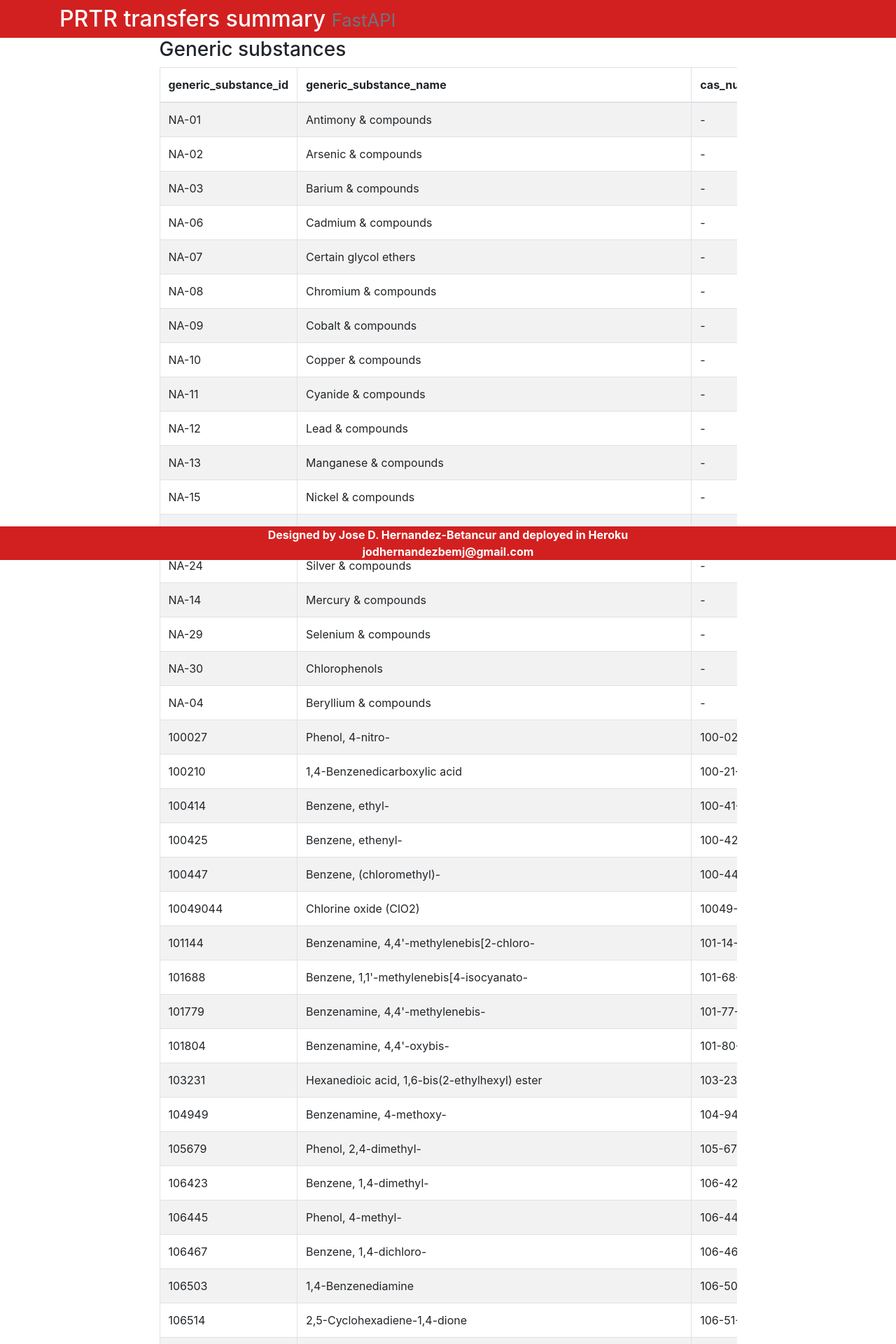
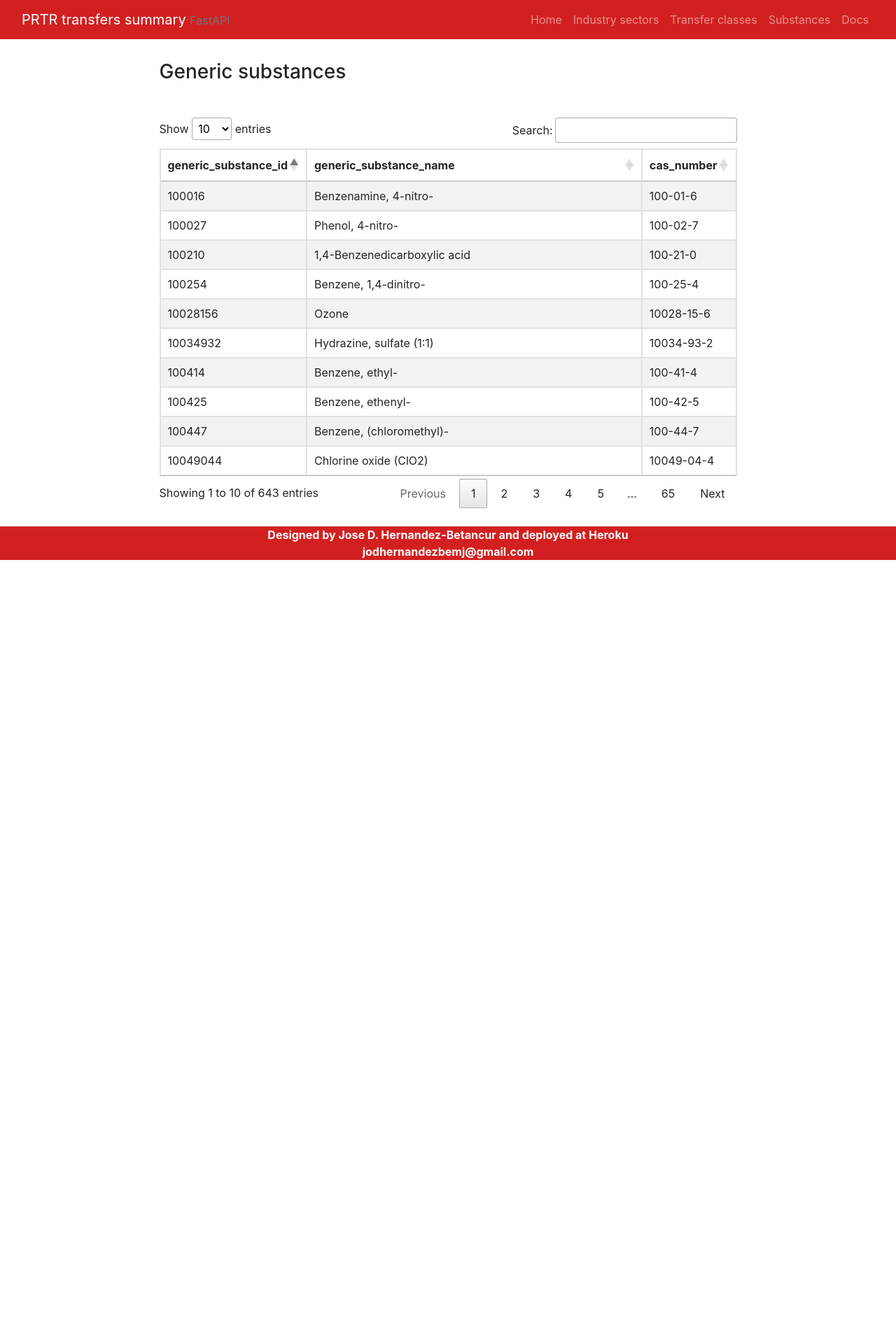
Before and after one commit to jodhernandezbe/PRTR_transfers_FastAPI, a FastAPI app: page /substances/ in a window 1280 px wide. Shown: the top 1920 px of the page at 70% size. After the commit the page ends 800 px from the top, so only its background shows below. Run offline with FastAPI, Linux system fonts and the light colour scheme; some libraries are stand-ins or nearby versions.

Commit message:
Version July 12, 2021

```diff
--- a/static/css/base.css
+++ b/static/css/base.css
@@ -39,3 +39,8 @@ h2 {
 #carousel .overlay .row {
     height: 100%;
 }
+
+h3 {
+   padding-top: 30px;
+   padding-bottom: 40px;
+}
--- a/templates/base.html
+++ b/templates/base.html
@@ -6,6 +6,7 @@
         <meta name="viewport" content="width=device-width, initial-scale=1, shrink-to-fit=no">
 
         <!-- Bootstrap CSS -->
+        <link rel="stylesheet" type="text/css" href="https://cdn.datatables.net/1.10.25/css/jquery.dataTables.css">
         <link rel="stylesheet" href="https://maxcdn.bootstrapcdn.com/bootstrap/4.0.0/css/bootstrap.min.css" integrity="sha384-Gn5384xqQ1aoWXA+058RXPxPg6fy4IWvTNh0E263XmFcJlSAwiGgFAW/dAiS6JXm" crossorigin="anonymous">
         <link rel="stylesheet" type="text/css" href="{{ url_for('static', path='css/base.css') }}"/>
 
@@ -14,16 +15,31 @@
     <body>
 
         <header class="sticky-top" id="header">
-
             <nav class="navbar navbar-expand-lg navbar-dark">
-                <div class="container">
-                    <h2 class="display-5">
-                        PRTR transfers summary <small class="text-muted">FastAPI</small>
-                    </h2>
-
-                    {% block header %}
-                    {% endblock %}
-
+                <div class="container-fluid">
+                    <a class="navbar-brand" href="/">PRTR transfers summary <small class="text-muted">FastAPI</small></a>
+                    <button class="navbar-toggler" type="button" data-toggle="collapse" data-target="#navbarSupportedContent" aria-controls="navbarSupportedContent" aria-expanded="false" aria-label="Toggle navigation">
+                        <span class="navbar-toggler-icon"></span>
+                    </button>
+                    <div class="collapse navbar-collapse" id="navbarSupportedContent">
+                        <ul class="nav navbar-nav ml-auto mb-2 mb-lg-0">
+                            <li class="nav-item">
+                                <a class="nav-link" href="/">Home</a>
+                            </li>
+                            <li class="nav-item">
+                                <a class="nav-link" href="/sectors/">Industry sectors</a>
+                            </li>
+                            <li class="nav-item">
+                                <a class="nav-link" href="/transfer_classes/">Transfer classes</a>
+                            </li>
+                            <li class="nav-item">
+                                <a class="nav-link" href="/substances/">Substances</a>
+                            </li>
+                            <li class="nav-item">
+                                <a class="nav-link" href="/docs/">Docs</a>
+                            </li>
+                        </ul>
+                    </div>
                 </div>
             </nav>
         </header>
@@ -36,7 +52,7 @@
         <footer id='footer'>
             <div class="container">
                 <div class="row justify-content-center">
-                    Designed by Jose D. Hernandez-Betancur and deployed in Heroku
+                    Designed by Jose D. Hernandez-Betancur and deployed at Heroku
                 </div>
                 <div class="row justify-content-center">
                     jodhernandezbemj@gmail.com
@@ -49,5 +65,9 @@
         <script src="https://code.jquery.com/jquery-3.2.1.slim.min.js" integrity="sha384-KJ3o2DKtIkvYIK3UENzmM7KCkRr/rE9/Qpg6aAZGJwFDMVNA/GpGFF93hXpG5KkN" crossorigin="anonymous"></script>
         <script src="https://cdnjs.cloudflare.com/ajax/libs/popper.js/1.12.9/umd/popper.min.js" integrity="sha384-ApNbgh9B+Y1QKtv3Rn7W3mgPxhU9K/ScQsAP7hUibX39j7fakFPskvXusvfa0b4Q" crossorigin="anonymous"></script>
         <script src="https://maxcdn.bootstrapcdn.com/bootstrap/4.0.0/js/bootstrap.min.js" integrity="sha384-JZR6Spejh4U02d8jOt6vLEHfe/JQGiRRSQQxSfFWpi1MquVdAyjUar5+76PVCmYl" crossorigin="anonymous"></script>
+        <script type="text/javascript" charset="utf8" src="https://cdn.datatables.net/1.10.25/js/jquery.dataTables.js"></script>
+
+        {% block js %}
+        {% endblock %}
     </body>
 </html>
--- a/templates/generic_substance.html
+++ b/templates/generic_substance.html
@@ -10,7 +10,7 @@
   <h3>Generic substances</h3>
 
   <div class="table-responsive">
-    <table class="table table-bordered table-striped table-hover">
+    <table class="table table-bordered table-striped table-hover" id="table-substances">
       <thead>
         <tr>
           <th>generic_substance_id</th>
@@ -3244,3 +3244,11 @@
 </div>
 
 {% endblock %}
+
+{% block js %}
+<script>
+  $(document).ready( function () {
+    $('#table-substances').DataTable();
+  } );
+  </script>
+{% endblock %}
```
Also changed, not shown: templates/generic_sector.html (+10 -1 lines), templates/generic_transfer_class.html (+9 -1 lines), templates/home.html (+0 -22 lines).
